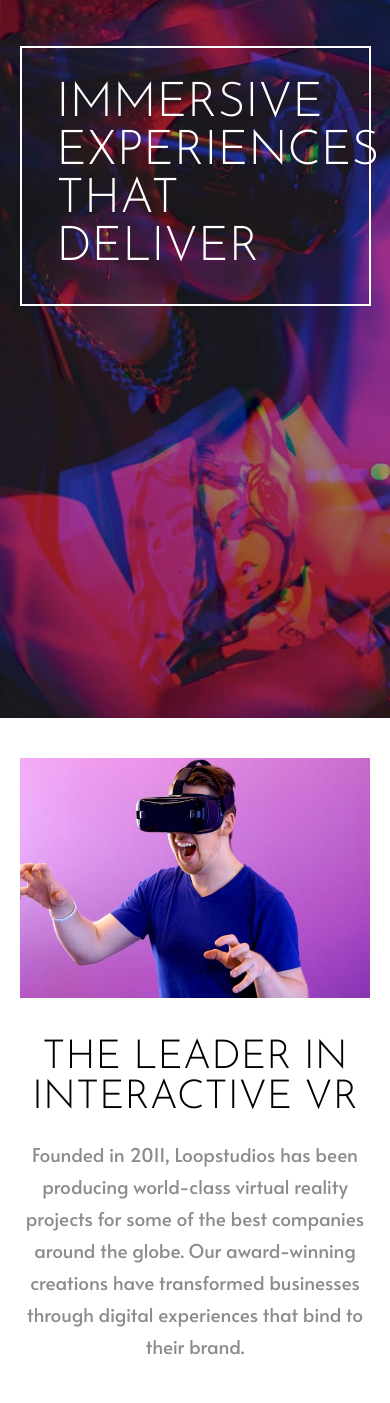
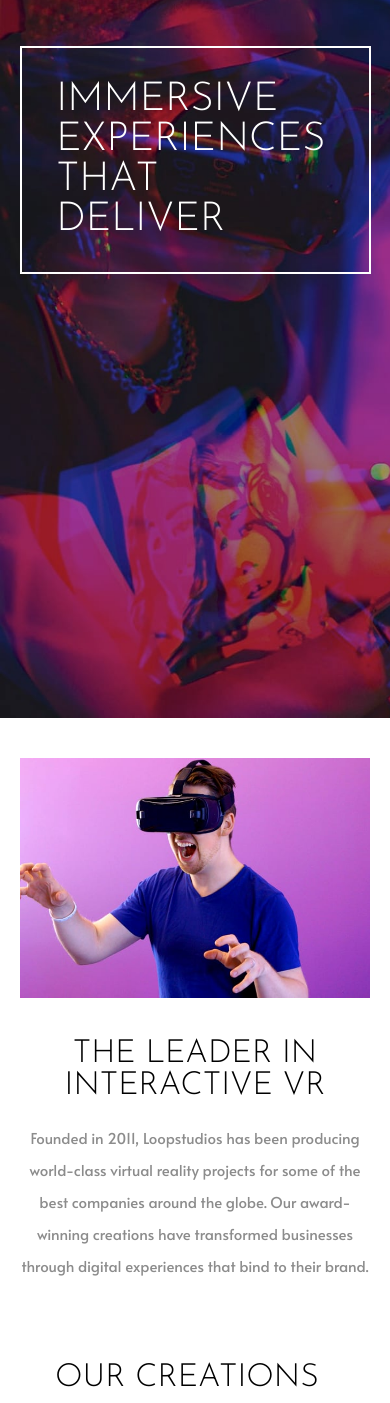
Before and after one commit to Ebulor/Loopstudios-landing-page, a plain HTML site: page index.html in a window 390 px wide. Shown: the part 126-1529 px from the top of the page. Drawn offline with Linux system fonts and the light colour scheme.

Commit message:
Update style.css

```diff
--- a/style.css
+++ b/style.css
@@ -79,7 +79,7 @@ nav {
 }
 .hero-text p {
   color: white;
-  font-size: 3rem;
+  font-size: 2.5rem;
   text-transform: uppercase;
   width: 80%;
 }
@@ -112,14 +112,14 @@ section:first-child {
 }
 .interactive-text h2 {
   font-family: "Josefin Sans", sans-serif;
-  font-size: 2.5rem;
+  font-size: 2rem;
   text-transform: uppercase;
   font-weight: 300;
 }
 .interactive-text p {
   color: var(--Dark_Gray);
   font-family: "Alata", sans-serif;
-  font-size: 19px;
+  font-size: 15px;
   line-height: 2rem;
   margin: 20px 0;
 }
@@ -145,9 +145,6 @@ section:first-child {
   text-transform: uppercase;
   font-size: 2rem;
   font-weight: normal;
-}
-.desktop-btn {
-  display: none;
 }
 .box {
   position: relative;
@@ -227,6 +224,12 @@ section:first-child {
 }
 .button:hover a {
   color: white;
+}
+.desktop-btn {
+  display: none;
+}
+.mobile-btn {
+  margin: 30px 0;
 }
 footer {
   background-color: var(--Black);
```
